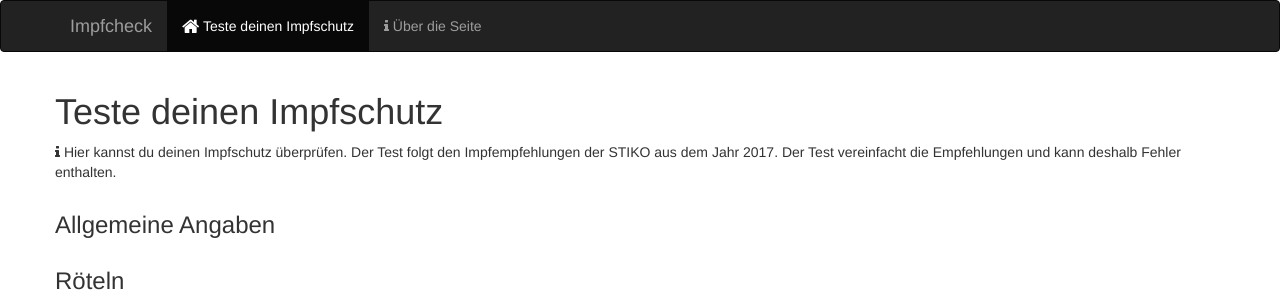
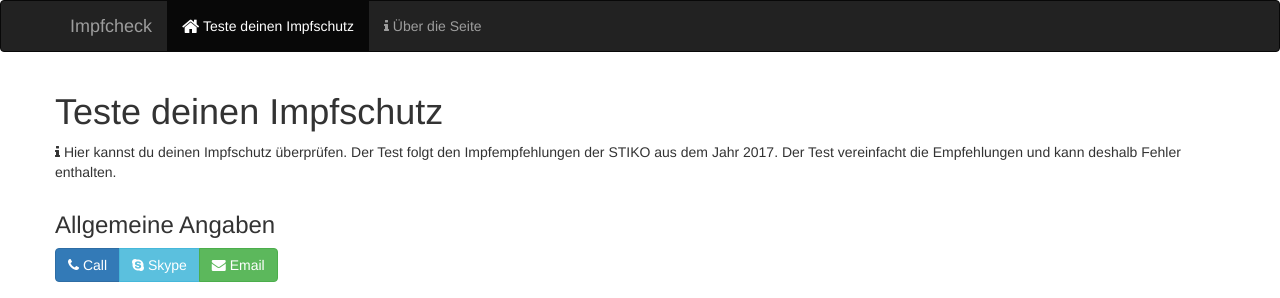
Before and after one commit to jakobschumacher/impfcheck, a website: page index.html in a window 1280 px wide. Shown: the top 298 px of the page. Drawn offline with nearby package versions, Linux system fonts and the light colour scheme.

Commit message:
buttons added

```diff
--- a/index.html
+++ b/index.html
@@ -12,7 +12,7 @@
 
 <body>
 
-  <nav class="navbar navbar-inverse">
+  <nav class="navbar navbar-inverse bg-primary">
     <div class="container">
       <div class="navbar-header">
         <a class="navbar-brand" href="#">Impfcheck</a>
@@ -35,6 +35,11 @@
     </div>
     <div class="row">
       <h3>Allgemeine Angaben</h3>
+      <div class="btn-group" role="group">
+        <a role="button" class="btn btn-primary" href="tel:+17698765463783"><i class="fa fa-phone"></i> Call</a>
+        <a role="button" class="btn btn-info"><i class="fa fa-skype"></i> Skype</a>
+        <a role="button" class="btn btn-success" href="mailto:confusion@food.net"><i class="fa fa-envelope"></i> Email</a>
+      </div>
     </div>
 
     <div class="row">
```
